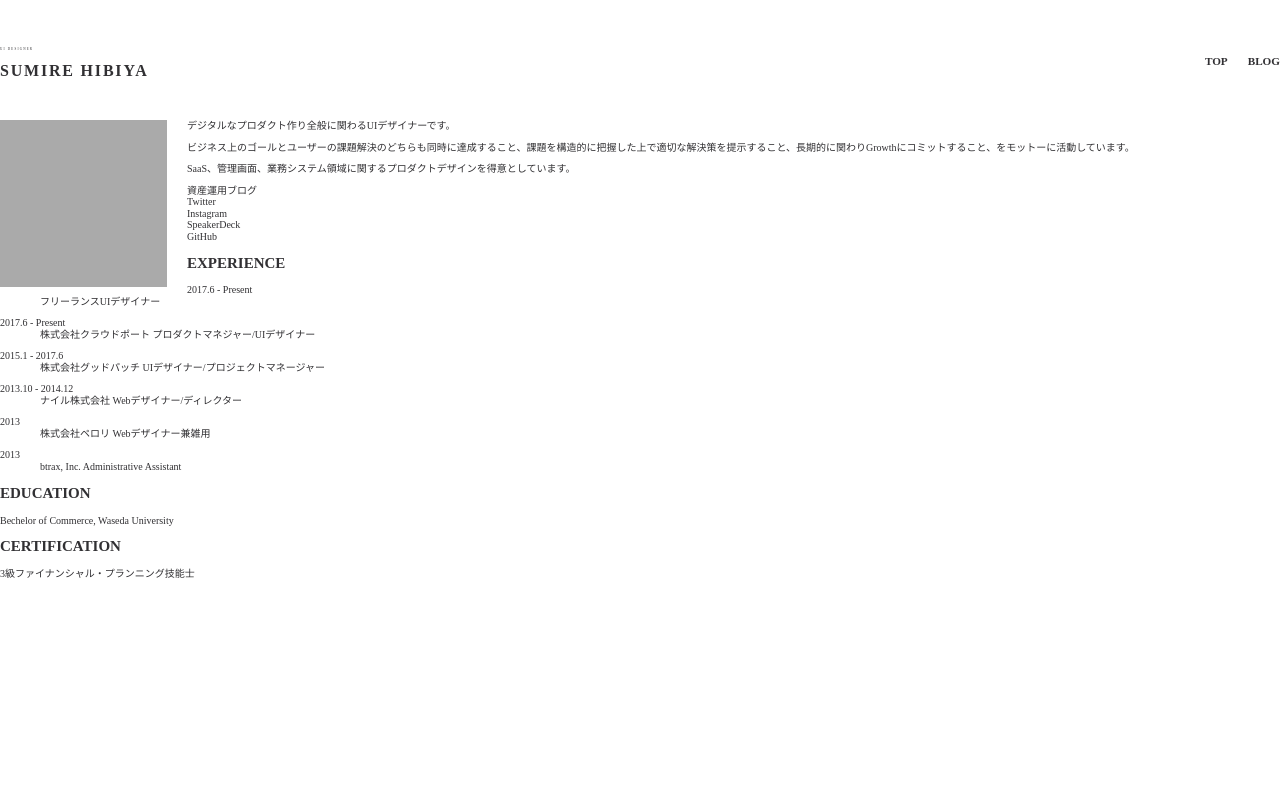
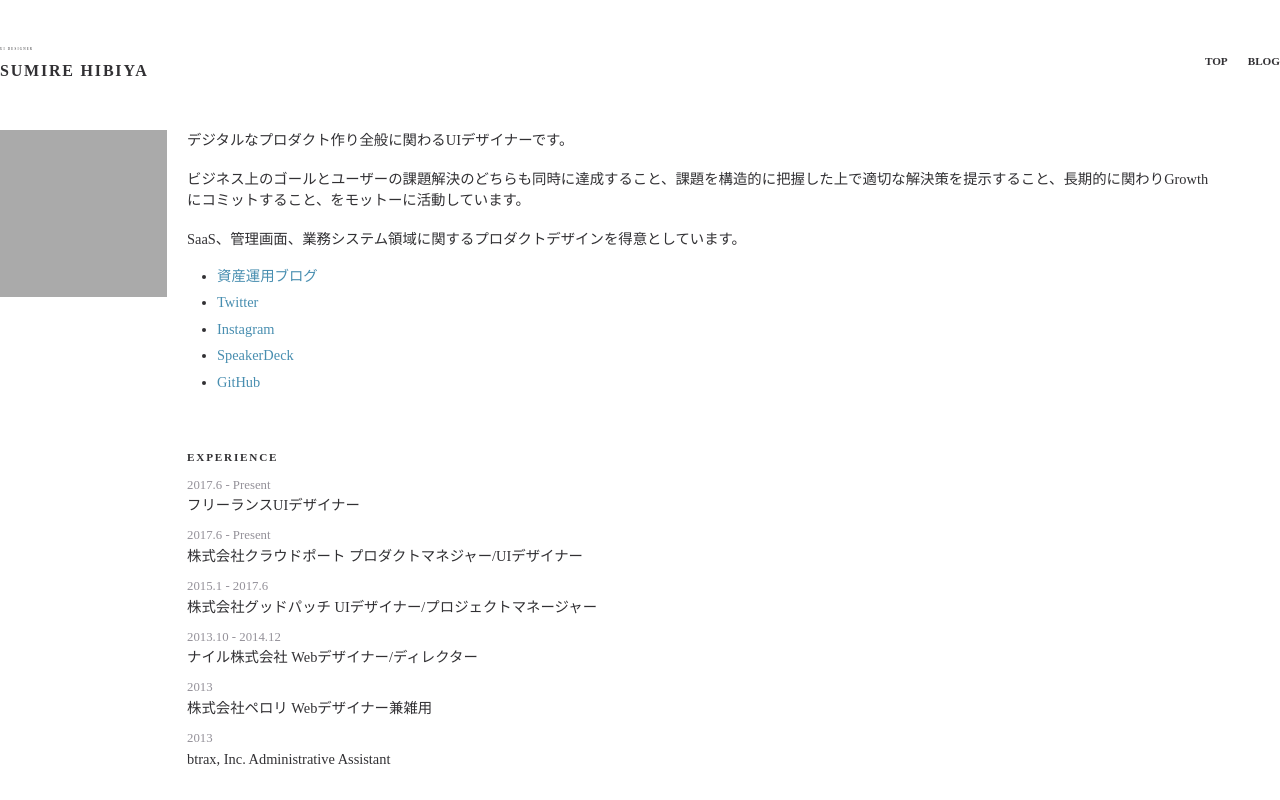
Before and after one commit to yinm/trace-portfolio, a React (Create React App) app: page / in a window 1280 px wide. Shown: the top 800 px of the page. Built offline with nearby package versions, Linux system fonts and the light colour scheme; the HTML template or start-up script is replaced by a standard one.

Commit message:
Add content styles

```diff
--- a/src/App.css
+++ b/src/App.css
@@ -8,6 +8,12 @@ a {
   color: #313033;
 }
 
-li {
+ul {
   list-style-type: none;
 }
+
+.main-content::after {
+  clear: both;
+  content: '';
+  display: block;
+}
--- a/src/App.js
+++ b/src/App.js
@@ -10,7 +10,7 @@ class App extends Component {
     return (
       <div>
         <Header/>
-        <main>
+        <main className="main-content">
           <Image className="content-image"/>
           <Content className="content-text"/>
         </main>
--- a/src/components/Content/index.js
+++ b/src/components/Content/index.js
@@ -1,9 +1,11 @@
 import React, { Component } from 'react'
+import styles from './styles.css'
 
 export class Content extends Component {
   render() {
     return (
-      <div>
+      <div className="content-text">
+        <section className="main-description">
           <p>
             デジタルなプロダクト作り全般に関わるUIデザイナーです。
           </p>
@@ -14,49 +16,50 @@ export class Content extends Component {
             SaaS、管理画面、業務システム領域に関するプロダクトデザインを得意としています。
           </p>
 
-        <ul>
-          <li>資産運用ブログ</li>
-          <li>Twitter</li>
-          <li>Instagram</li>
-          <li>SpeakerDeck</li>
-          <li>GitHub</li>
+          <ul className="social-list">
+            <li><a href="#">資産運用ブログ</a></li>
+            <li><a href="#">Twitter</a></li>
+            <li><a href="#">Instagram</a></li>
+            <li><a href="#">SpeakerDeck</a></li>
+            <li><a href="#">GitHub</a></li>
           </ul>
+        </section>
 
         <section>
-          <h2>EXPERIENCE</h2>
+          <h2 className="section-title">EXPERIENCE</h2>
           <dl>
-            <dt>2017.6 - Present</dt>
-            <dd>フリーランスUIデザイナー</dd>
+            <dt className="timeline">2017.6 - Present</dt>
+            <dd className="belong-description">フリーランスUIデザイナー</dd>
           </dl>
           <dl>
-            <dt>2017.6 - Present</dt>
-            <dd>株式会社クラウドポート プロダクトマネジャー/UIデザイナー</dd>
+            <dt className="timeline">2017.6 - Present</dt>
+            <dd className="belong-description">株式会社クラウドポート プロダクトマネジャー/UIデザイナー</dd>
           </dl>
           <dl>
-            <dt>2015.1 - 2017.6</dt>
-            <dd>株式会社グッドパッチ UIデザイナー/プロジェクトマネージャー</dd>
+            <dt className="timeline">2015.1 - 2017.6</dt>
+            <dd className="belong-description">株式会社グッドパッチ UIデザイナー/プロジェクトマネージャー</dd>
           </dl>
           <dl>
-            <dt>2013.10 - 2014.12</dt>
-            <dd>ナイル株式会社 Webデザイナー/ディレクター</dd>
+            <dt className="timeline">2013.10 - 2014.12</dt>
+            <dd className="belong-description">ナイル株式会社 Webデザイナー/ディレクター</dd>
           </dl>
           <dl>
-            <dt>2013</dt>
-            <dd>株式会社ペロリ Webデザイナー兼雑用</dd>
+            <dt className="timeline">2013</dt>
+            <dd className="belong-description">株式会社ペロリ Webデザイナー兼雑用</dd>
           </dl>
           <dl>
-            <dt>2013</dt>
-            <dd>btrax, Inc. Administrative Assistant</dd>
+            <dt className="timeline">2013</dt>
+            <dd className="belong-description">btrax, Inc. Administrative Assistant</dd>
           </dl>
         </section>
 
         <section>
-          <h2>EDUCATION</h2>
+          <h2 className="section-title">EDUCATION</h2>
           <p>Bechelor of Commerce, Waseda University</p>
         </section>
 
         <section>
-          <h2>CERTIFICATION</h2>
+          <h2 className="section-title">CERTIFICATION</h2>
           <p>3級ファイナンシャル・プランニング技能士</p>
         </section>
 
--- /dev/null
+++ b/src/components/Content/styles.css
@@ -0,0 +1,39 @@
+.content-text {
+  float: left;
+  width: 80%;
+  font-size: 0.9rem;
+}
+
+.main-description p {
+  margin: 0 0 17px;
+  line-height: 1.5;
+}
+
+.social-list {
+  list-style-type: disc;
+  padding-left: 30px;
+}
+
+.social-list li {
+  margin-bottom: 10px;
+}
+
+.social-list li a {
+  color: #488EB0;
+}
+
+.section-title {
+  margin-top: 60px;
+  font-size: .7rem;
+  letter-spacing: 1.8px;
+}
+
+.timeline {
+  color: #949199;
+  font-size: .8rem;
+  margin: 10px 0 5px;
+}
+
+.belong-description {
+  margin: 0;
+}
--- a/src/components/Header/styles.css
+++ b/src/components/Header/styles.css
@@ -1,6 +1,6 @@
 .App-header {
   padding-top: 45px;
-  padding-bottom: 30px;
+  padding-bottom: 50px;
 }
 
 .App-header::after {
```
Lines whose indentation alone changed are shown as unchanged.
